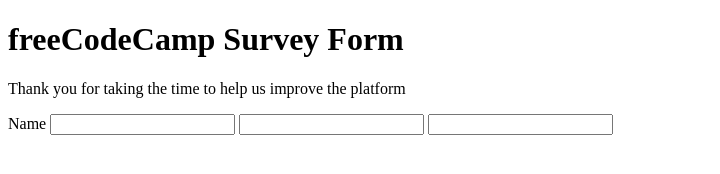
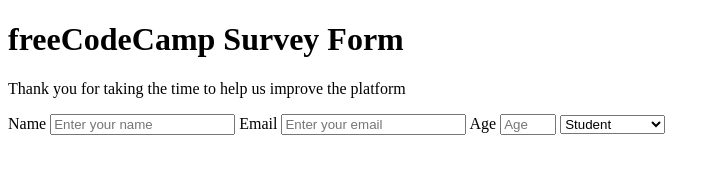
Before and after one commit to ioanniskousis/uduak, a plain HTML site: page index.html in a window 1280 px wide. Shown: the whole page, without its empty margins (0-720 px from the left). Drawn offline with Linux system fonts and the light colour scheme.

Commit message:
added select options

```diff
--- a/index.html
+++ b/index.html
@@ -12,10 +12,21 @@
     <p id="description">Thank you for taking the time to help us improve the platform</p>
 
     <form action="" id="survey-form">
-        <label for="name">Name</label>
-        <input type="text" id="name">
-        <input type="email" id="email" validate>
-        <input type="number" id="number" validate>
+        <label for="name" id="name-label">Name</label>
+        <input type="text" id="name" placeholder="Enter your name">
+
+        <label for="email" id="email-label">Email</label>
+        <input type="email" id="email" validate placeholder="Enter your email">
+
+        <label for="number" id="number-label">Age</label>
+        <input type="number" id="number" min="18" max="60" validate placeholder="Age">
+
+        <select name="role" id="dropdown">
+          <option value="student">Student</option>
+          <option value="fulltime">Full Time Job</option>
+          <option value="parttime">Part Time Job</option>
+          <option value="others">Others</option>
+        </select>
 
     </form>
 
```
